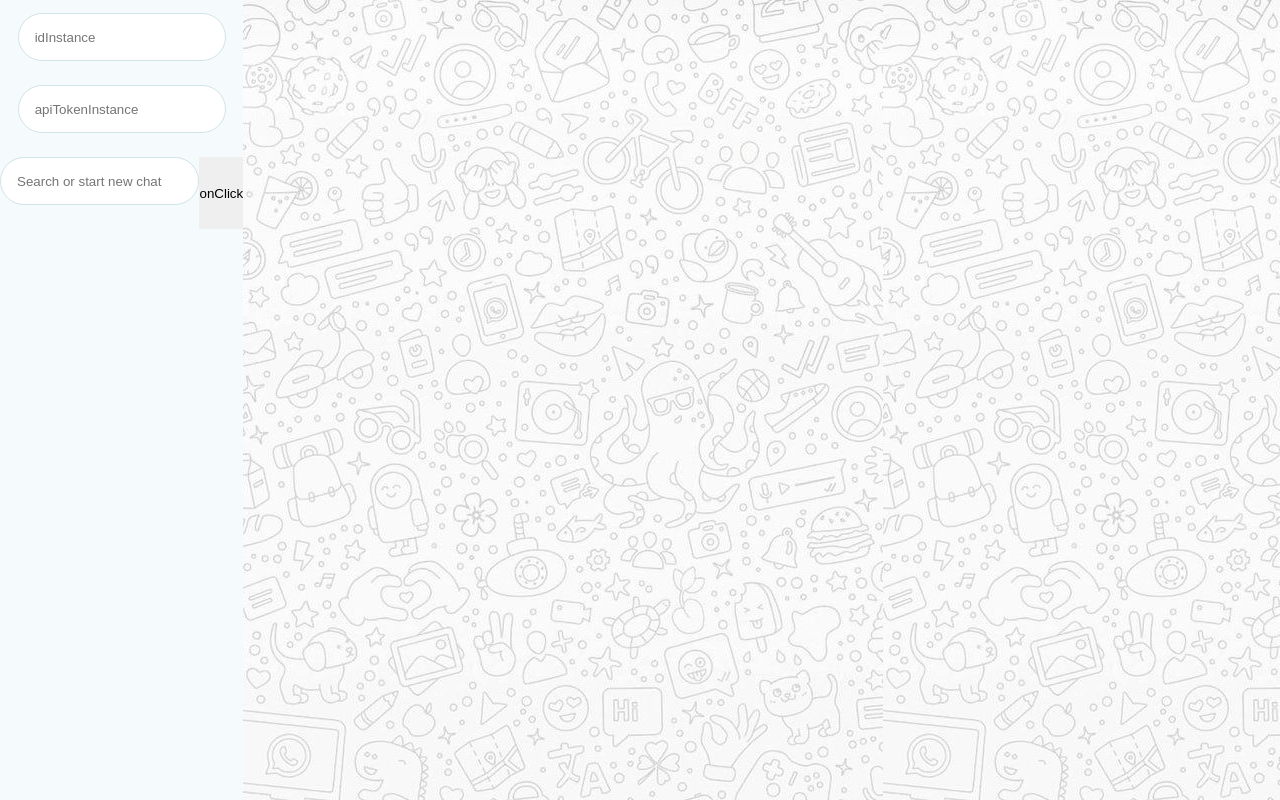
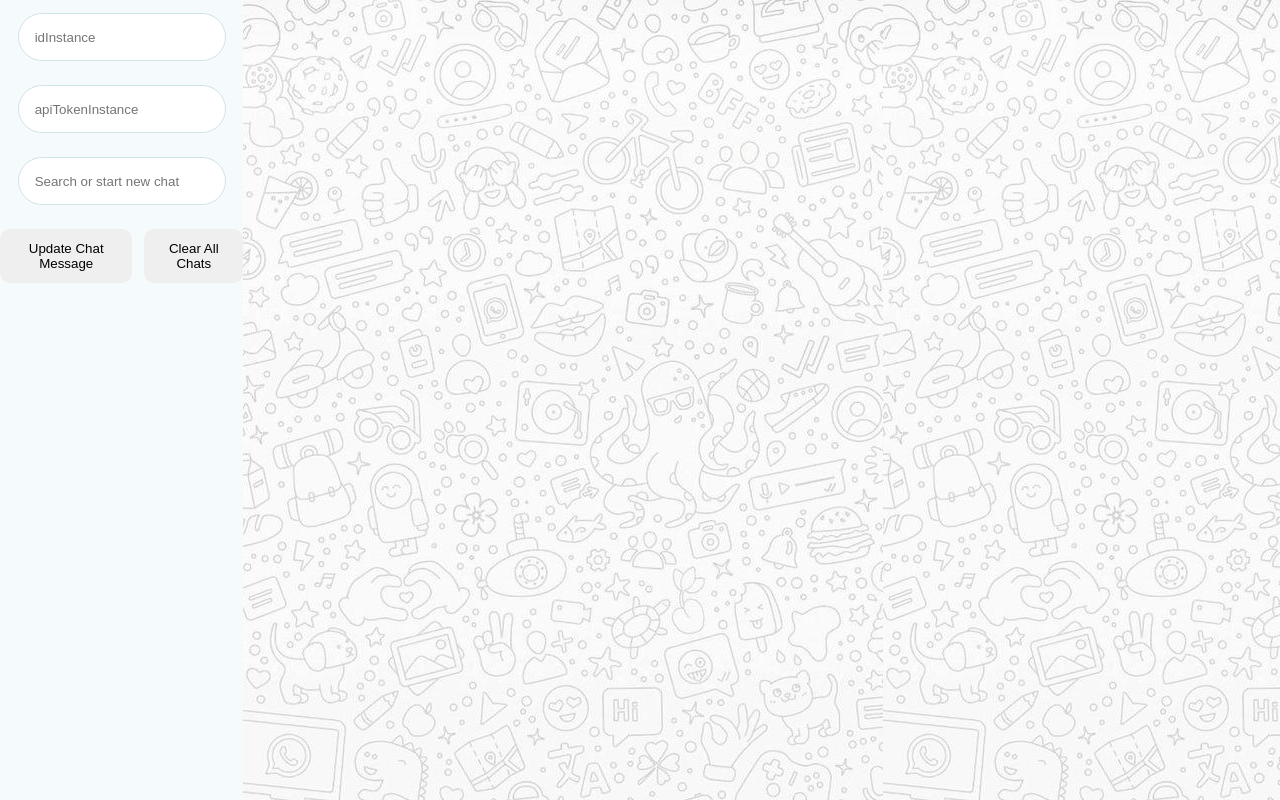
Before and after one commit to Tsukun/green-api, a React (Create React App) app: page / in a window 1280 px wide. Built offline with nearby package versions, Linux system fonts and the light colour scheme.

Commit message:
добавлены кнопки для обработки очистки чата и полученяи сообщения

```diff
--- a/src/pages/Chat/Chat.css
+++ b/src/pages/Chat/Chat.css
@@ -23,7 +23,7 @@
   width: 100%;
   display: flex;
   flex-direction: column;
-  min-height: 88px;
+  min-height: 105px;
   background-color: #ececf1;
   padding: 16px 24px;
 }
--- a/src/pages/MainPage/MainPage.css
+++ b/src/pages/MainPage/MainPage.css
@@ -76,3 +76,12 @@
   min-width: 81vw;
   background-image: url("../../icons/whatsapp-background.jpg");
 }
+
+.system-buttons {
+  border-radius: 10px;
+  padding: 12px 16px;
+}
+
+.system-buttons:not(:last-child) {
+  margin: 0 12px 0 0;
+}
--- a/src/pages/MainPage/MainPage.tsx
+++ b/src/pages/MainPage/MainPage.tsx
@@ -8,6 +8,7 @@ import {
   deleteNotification,
   receiveNotification,
 } from "../../http/green-api-http";
+import { promises } from "stream";
 
 const MainPage: React.FC = () => {
   const [chatsList, setChatsList] = useState<ChatList[]>([]);
@@ -17,7 +18,9 @@ const MainPage: React.FC = () => {
     phoneNumber: "",
   });
 
-  const [selectedChat, setSelectedChat] = useState<ChatData>();
+  const [selectedChat, setSelectedChat] = useState<ChatData | undefined>(
+    undefined
+  );
 
   const handleKeyPress = (event: React.KeyboardEvent<HTMLInputElement>) => {
     if (event.key === "Enter") {
@@ -61,7 +64,7 @@ const MainPage: React.FC = () => {
   };
 
   const handleIncomingMessage = async () => {
-    return await Promise.all(
+    return await Promise.allSettled(
       chatsList.map((element: ChatList, index: number) => {
         return receiveNotification(
           element.chatData.idInstance,
@@ -73,8 +76,16 @@ const MainPage: React.FC = () => {
             const chatIndex: number = chatsList
               .map((e) => e.chatData.phoneNumber)
               .indexOf(responseData.body.senderData.sender.split("@")[0]);
-            console.log(chatIndex);
-            console.log(responseData.body.senderData.sender.split("@")[0]);
+            console.log(responseData);
+
+            if (chatIndex === -1) {
+              deleteNotification(
+                element.chatData.idInstance,
+                element.chatData.apiTokenInstance,
+                responseData.receiptId
+              );
+              return responseData;
+            }
             const destructiveChatList: ChatList[] = [...chatsList];
             console.log(responseData.body.messageData);
             destructiveChatList[chatIndex] = {
@@ -114,8 +125,30 @@ const MainPage: React.FC = () => {
       phoneNumber,
     });
   };
+  useEffect(() => {
+    return setChatsList(
+      JSON.parse(
+        !localStorage.getItem("chatsHistory")
+          ? "[]"
+          : localStorage.getItem("chatsHistory")!
+      )
+    );
+  }, []);
+  useEffect(() => {
+    if (chatsList.length > 0)
+      localStorage.setItem("chatsHistory", JSON.stringify(chatsList));
+  }, [chatsList]);
 
-  useEffect(() => {}, []);
+  const clearChatsList = () => {
+    localStorage.clear();
+    setChatsList([]);
+    setSelectedChat(undefined);
+    setChatData({
+      idInstance: "",
+      apiTokenInstance: "",
+      phoneNumber: "",
+    });
+  };
   return (
     <>
       <div className="container">
@@ -155,30 +188,18 @@ const MainPage: React.FC = () => {
                       onKeyDown={handleKeyPress}
                     />
                   </div>
+                </div>
+                <div className="leftbar-item">
                   <button
-                    onClick={() =>
-                      handleIncomingMessage().then(
-                        (data: NotificationMessage[]) => {
-                          data.forEach((notificationElement) => {
-                            if (
-                              notificationElement.body.typeWebhook ===
-                              "incomingMessageReceived"
-                            ) {
-                              console.log(
-                                notificationElement.body.senderData.sender
-                              );
-                            } else {
-                              console.log(notificationElement.receiptId);
-                            }
-                          });
-                        }
-                      )
-                    }
+                    className="system-buttons"
+                    onClick={handleIncomingMessage}
                   >
-                    onClick
+                    Update Chat Message
+                  </button>
+                  <button className="system-buttons" onClick={clearChatsList}>
+                    Clear All Chats
                   </button>
                 </div>
-
                 {chatsList.map((element, index) => {
                   return (
                     <div className="leftbar-item">
```
